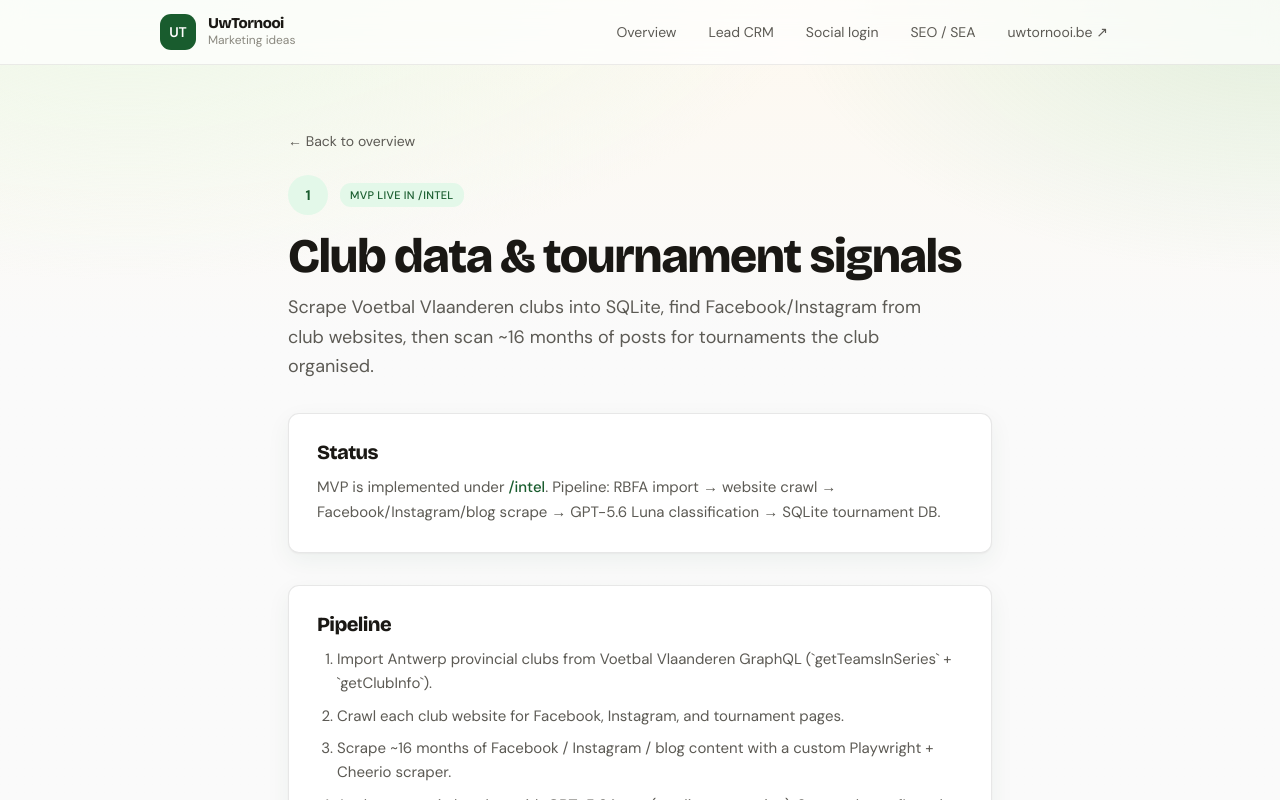
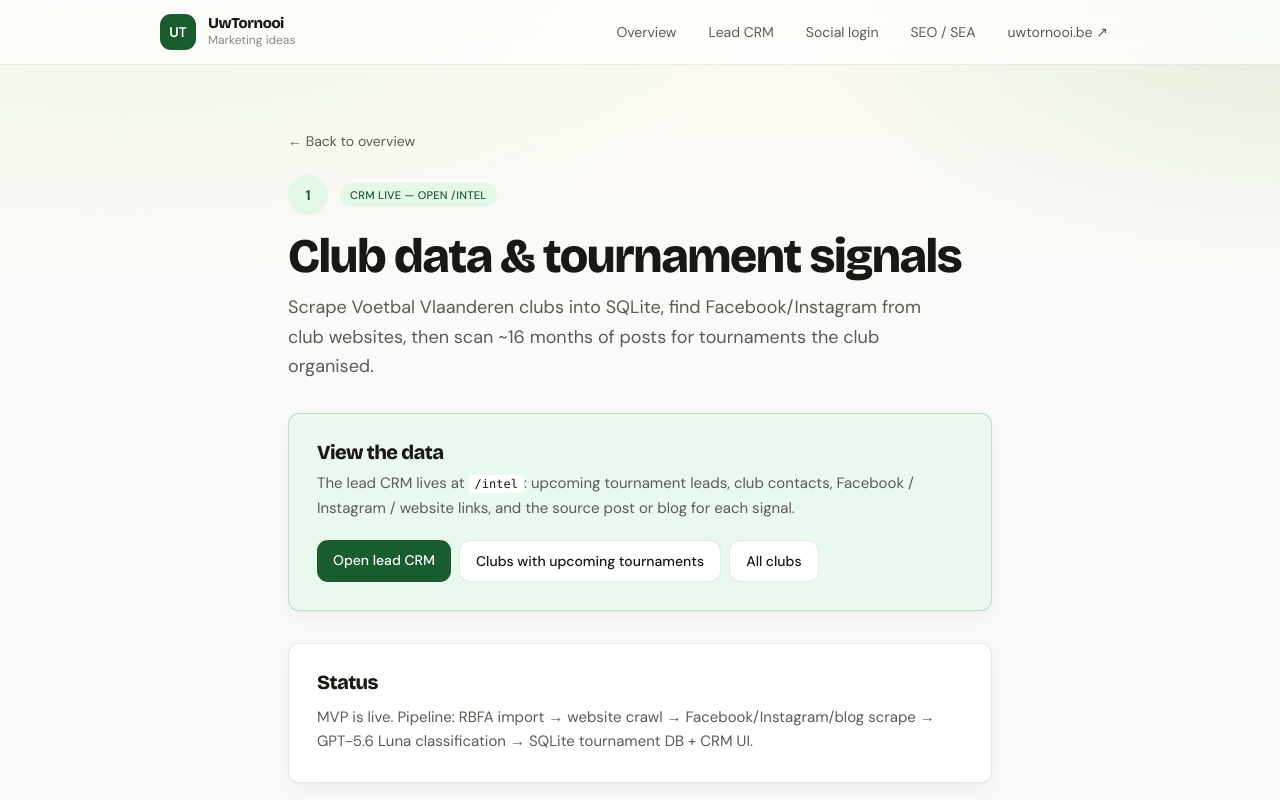
Before and after one commit to AntonVerhasselt/uwtornooi-marketing-ideas, a Next.js app: page /ideeen/club-data in a window 1280 px wide. Shown: the top 800 px of the page. Built offline with nearby package versions, Linux system fonts and the light colour scheme.

Commit message:
Link club-data idea to /intel CRM
Add a prominent View the data CTA on the idea page so the lead CRM
is discoverable without nesting routes under /ideeen/club-data.

Co-authored-by: Anton Verhasselt <AntonVerhasselt@users.noreply.github.com>

```diff
--- a/src/app/ideeen/club-data/page.tsx
+++ b/src/app/ideeen/club-data/page.tsx
@@ -16,14 +16,45 @@ export default function ClubDataPage() {
 
   return (
     <IdeaPageShell idea={idea}>
+      <section className="rounded-[11px] border border-green-dark/20 bg-green-tint/70 p-6 shadow-[var(--shadow-soft)] sm:p-7">
+        <h2 className="ut-display mb-2 text-xl font-extrabold text-ink">
+          View the data
+        </h2>
+        <p className="mb-5 text-[15px] leading-relaxed text-ink-muted">
+          The lead CRM lives at{" "}
+          <code className="rounded bg-bg-elevated px-1.5 py-0.5 text-xs text-ink">
+            /intel
+          </code>
+          : upcoming tournament leads, club contacts, Facebook / Instagram /
+          website links, and the source post or blog for each signal.
+        </p>
+        <div className="flex flex-wrap gap-2">
+          <Link
+            href="/intel"
+            className="rounded-[11px] bg-green-dark px-4 py-2.5 text-sm font-medium text-white hover:opacity-90"
+          >
+            Open lead CRM
+          </Link>
+          <Link
+            href="/intel/clubs?upcoming=1"
+            className="rounded-[11px] border border-border bg-bg-elevated px-4 py-2.5 text-sm font-medium text-ink hover:bg-bg"
+          >
+            Clubs with upcoming tournaments
+          </Link>
+          <Link
+            href="/intel/clubs"
+            className="rounded-[11px] border border-border bg-bg-elevated px-4 py-2.5 text-sm font-medium text-ink hover:bg-bg"
+          >
+            All clubs
+          </Link>
+        </div>
+      </section>
+
       <Section title="Status">
         <p>
-          MVP is implemented under{" "}
-          <Link href="/intel" className="font-medium text-green-dark hover:underline">
-            /intel
-          </Link>
-          . Pipeline: RBFA import → website crawl → Facebook/Instagram/blog scrape
-          → GPT-5.6 Luna classification → SQLite tournament DB.
+          MVP is live. Pipeline: RBFA import → website crawl →
+          Facebook/Instagram/blog scrape → GPT-5.6 Luna classification → SQLite
+          tournament DB + CRM UI.
         </p>
       </Section>
 
@@ -33,10 +64,13 @@ export default function ClubDataPage() {
             Import Antwerp provincial clubs from Voetbal Vlaanderen GraphQL
             (`getTeamsInSeries` + `getClubInfo`).
           </li>
-          <li>Crawl each club website for Facebook, Instagram, and tournament pages.</li>
           <li>
-            Scrape ~16 months of Facebook / Instagram / blog content with a custom
-            Playwright + Cheerio scraper.
+            Crawl each club website for Facebook, Instagram, and tournament
+            pages.
+          </li>
+          <li>
+            Scrape ~16 months of Facebook / Instagram / blog content with a
+            custom Playwright + Cheerio scraper.
           </li>
           <li>
             Analyze posts in batches with <strong>GPT-5.6 Luna</strong> (medium
@@ -48,6 +82,7 @@ export default function ClubDataPage() {
       <Section title="Commands">
         <ul className="list-disc space-y-2 pl-5 font-mono text-sm">
           <li>npm run intel:import</li>
+          <li>npm run intel:contacts</li>
           <li>npm run intel:crawl</li>
           <li>npm run intel:scrape</li>
           <li>npm run intel:analyze</li>
--- a/src/lib/ideas.ts
+++ b/src/lib/ideas.ts
@@ -22,7 +22,7 @@ export const ideas: Idea[] = [
     summary:
       "Scrape Voetbal Vlaanderen clubs into SQLite, find Facebook/Instagram from club websites, then scan ~16 months of posts for tournaments the club organised.",
     status: "ready-for-agent",
-    statusLabel: "MVP live in /intel",
+    statusLabel: "CRM live — open /intel",
     outcome: "A local lead list of clubs that recently ran tournaments.",
   },
   {
```
